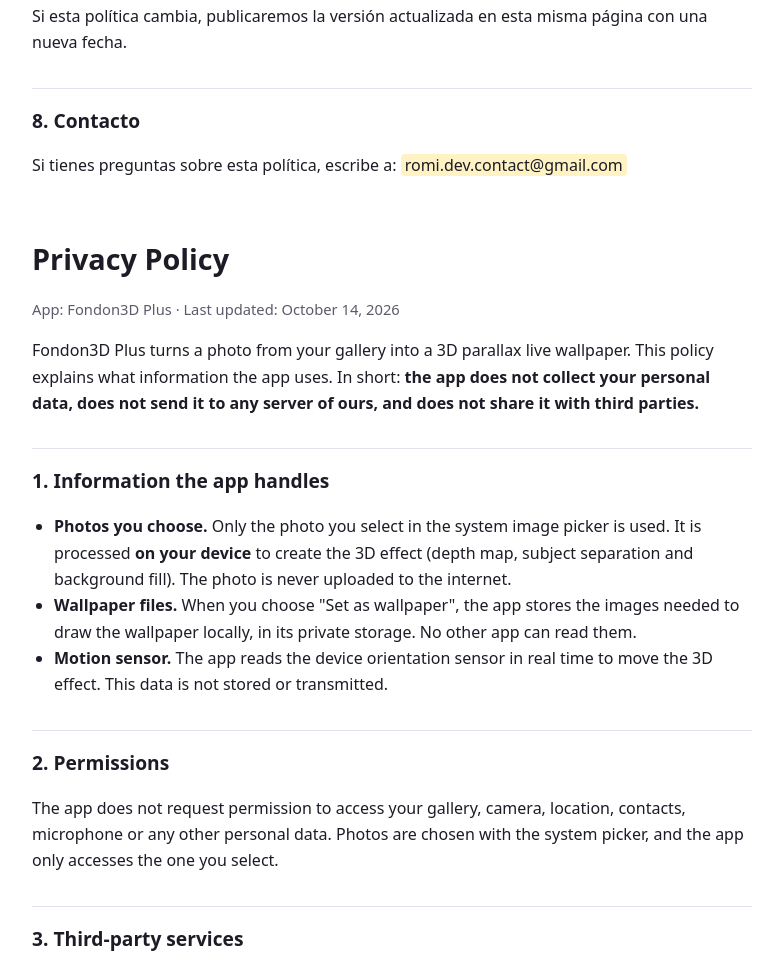
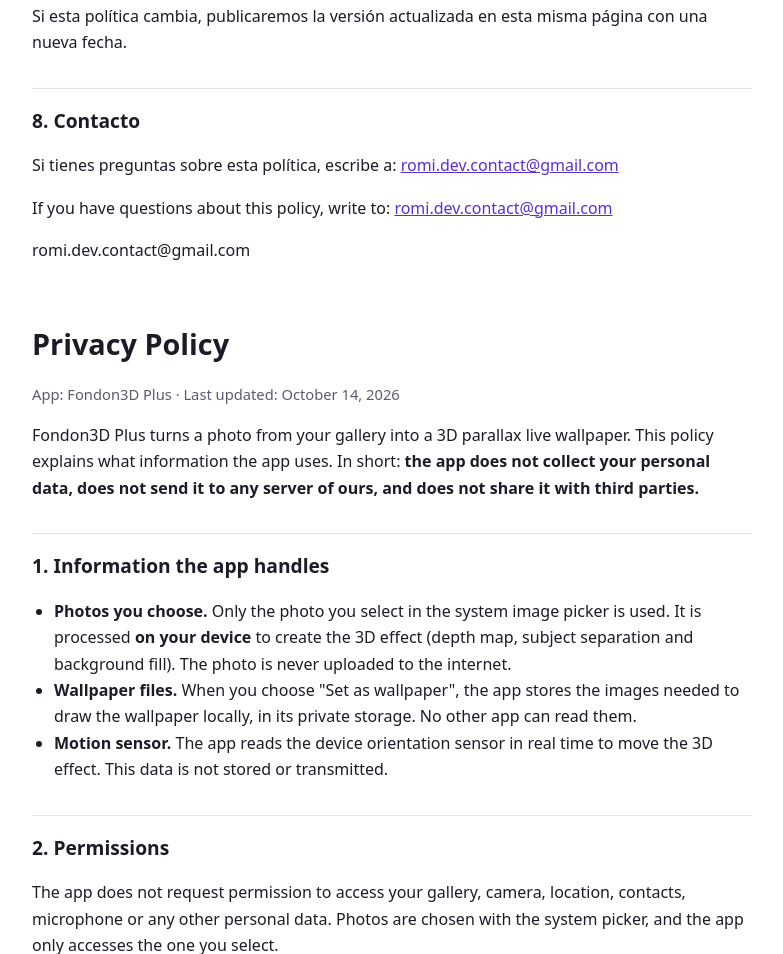
Before and after one commit to CarlosRM-ux/Fondon3DPlus-web-, a plain HTML site: page privacidad.html in a window 1280 px wide. Shown: the part 1616-2570 px from the top of the page, without its empty margins (248-1031 px from the left). Drawn offline with Linux system fonts and the light colour scheme.

Commit message:
Update privacidad.html

```diff
--- a/privacidad.html
+++ b/privacidad.html
@@ -60,7 +60,8 @@
   <p>Si esta política cambia, publicaremos la versión actualizada en esta misma página con una nueva fecha.</p>
 
   <h2>8. Contacto</h2>
-  <p>Si tienes preguntas sobre esta política, escribe a: <span class="ph">
+     <p>Si tienes preguntas sobre esta política, escribe a: <a href="mailto:romi.dev.contact@gmail.com">romi.dev.contact@gmail.com</a></p>
+   <p>If you have questions about this policy, write to: <a href="mailto:romi.dev.contact@gmail.com">romi.dev.contact@gmail.com</a></p>
 romi.dev.contact@gmail.com
 </span></p>
 </section>
```
